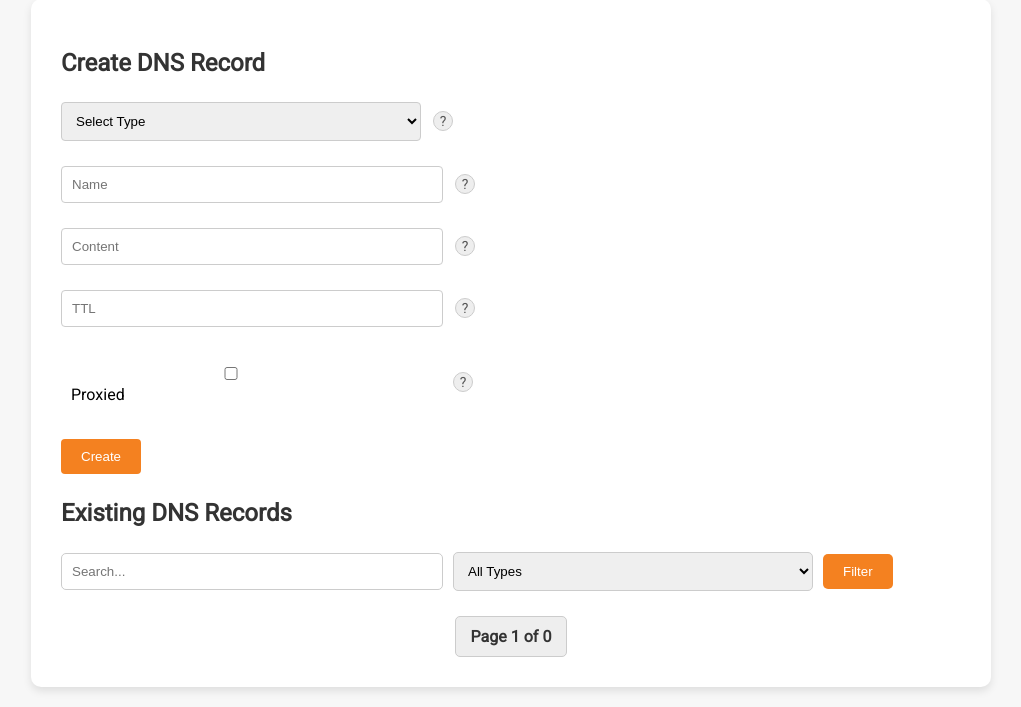
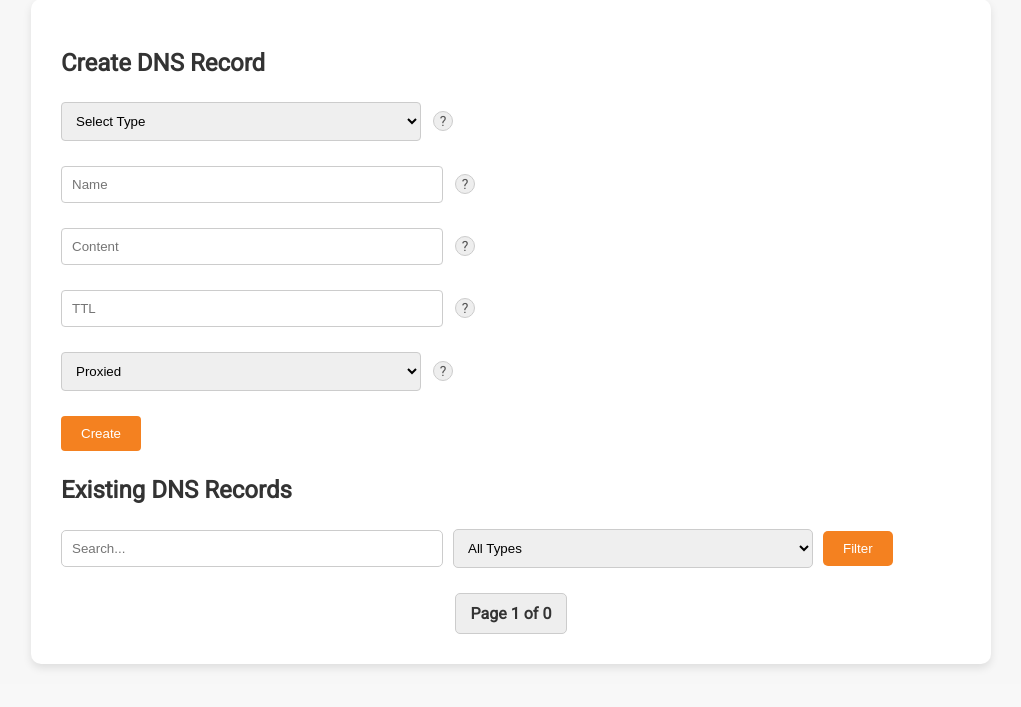
Before and after one commit to davidhfrankelcodes/flask-cloudflare-dns-crud-app, a Flask app: page /dns_records in a window 1280 px wide. Shown: the part 151-858 px from the top of the page, without its empty margins (129-1150 px from the left). After the commit the page ends 819 px from the top, so only its background shows below. Run offline with Flask 3, Linux system fonts and the light colour scheme; the visitor is signed in with stand-in values (Sample User, id 1); data that the repository does not hold is empty.

Commit message:
dropdown all around

```diff
--- a/app.py
+++ b/app.py
@@ -107,7 +107,7 @@ def create_dns_record(zone_id, form):
         'name': form['name'],
         'content': form['content'],
         'ttl': int(form['ttl']),
-        'proxied': form.get('proxied') == 'on'
+        'proxied': form.get('proxied') == 'true'
     }
     requests.post(url, headers=headers, json=payload)
 
@@ -118,7 +118,7 @@ def update_dns_record(zone_id, record_id, form):
         'name': form['name'],
         'content': form['content'],
         'ttl': int(form['ttl']),
-        'proxied': form.get('proxied') == 'on'
+        'proxied': form.get('proxied') == 'true'
     }
     requests.put(url, headers=headers, json=payload)
 
--- a/templates/dns_records.html
+++ b/templates/dns_records.html
@@ -45,10 +45,11 @@
                 <span class="tooltip" data-tooltip="Enter the TTL (Time to Live) in seconds">?</span>
             </div>
             <div class="field-group">
-                <label>
-                    <input type="checkbox" name="proxied"> Proxied
-                </label>
-                <span class="tooltip" data-tooltip="Enable Cloudflare proxy for this record">?</span>
+                <select name="proxied" required title="Choose whether the record is Proxied (Orange Cloud) or DNS Only (Grey Cloud)">
+                     <option value="true">Proxied</option>
+                     <option value="false">DNS Only</option>
+                </select>
+                <span class="tooltip" data-tooltip="Choose whether to enable Cloudflare proxy: Proxied (Orange Cloud) means traffic goes through Cloudflare; DNS Only (Grey Cloud) does not.">?</span>
             </div>
             <button type="submit" title="Create this DNS record">Create</button>
         </form>
@@ -95,10 +96,11 @@
                         <span class="tooltip" data-tooltip="Edit the TTL (Time to Live) in seconds">?</span>
                     </div>
                     <div class="field-group">
-                        <label title="Toggle Cloudflare proxy for this record">
-                            <input type="checkbox" name="proxied" {% if record.proxied %}checked{% endif %}> Proxied
-                        </label>
-                        <span class="tooltip" data-tooltip="Toggle Cloudflare proxy for this record">?</span>
+                        <select name="proxied" required title="Choose whether the record is Proxied (Orange Cloud) or DNS Only (Grey Cloud)">
+                             <option value="true" {% if record.proxied %}selected{% endif %}>Proxied</option>
+                             <option value="false" {% if not record.proxied %}selected{% endif %}>DNS Only</option>
+                        </select>
+                        <span class="tooltip" data-tooltip="Choose whether to enable Cloudflare proxy: Proxied (Orange Cloud) means traffic goes through Cloudflare; DNS Only (Grey Cloud) does not.">?</span>
                     </div>
                     <button type="submit" title="Update this DNS record">Update</button>
                 </form>
```
